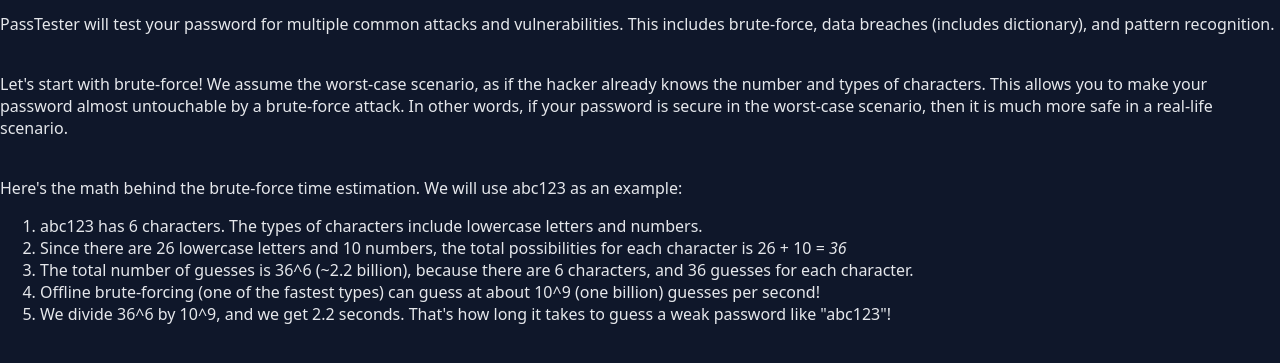
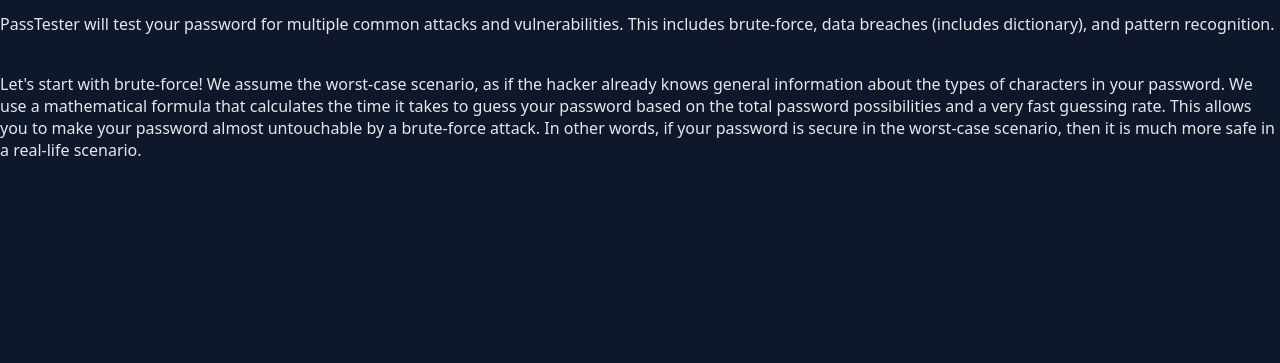
Before and after one commit to Ared119/PassTester, a plain HTML site: page index.html in a window 1280 px wide. Shown: the part 379-742 px from the top of the page. Drawn offline with Linux system fonts and the light colour scheme.

Commit message:
Update index.html

```diff
--- a/index.html
+++ b/index.html
@@ -43,17 +43,10 @@
   This includes brute-force, data breaches (includes dictionary), and pattern recognition.</p>
 
   <p><br>Let's start with brute-force! We assume the worst-case scenario, as if the hacker already
-  knows the number and types of characters. This allows you to make your password almost
+  knows general information about the types of characters in your password. We use a mathematical
+  formula that calculates the time it takes to guess your password based on the total password
+  possibilities and a very fast guessing rate. This allows you to make your password almost
   untouchable by a brute-force attack. In other words, if your password is secure in the worst-case
   scenario, then it is much more safe in a real-life scenario.</p>
-  <p><br>Here's the math behind the brute-force time estimation. We will use abc123 as an example:</p>
-    <ol>
-      <li>abc123 has 6 characters. The types of characters include lowercase letters and numbers.</li>
-      <li>Since there are 26 lowercase letters and 10 numbers, the total possibilities for each
-      character is 26 + 10 = <em>36</em></li>
-      <li>The total number of guesses is 36^6 (~2.2 billion), because there are 6 characters, and 36 guesses for each character.</li>
-      <li>Offline brute-forcing (one of the fastest types) can guess at about 10^9 (one billion) guesses per second!</li>
-      <li>We divide 36^6 by 10^9, and we get 2.2 seconds. That's how long it takes to guess a weak password like "abc123"!</li>
-    </ol>
 </body>
 </html>
```
